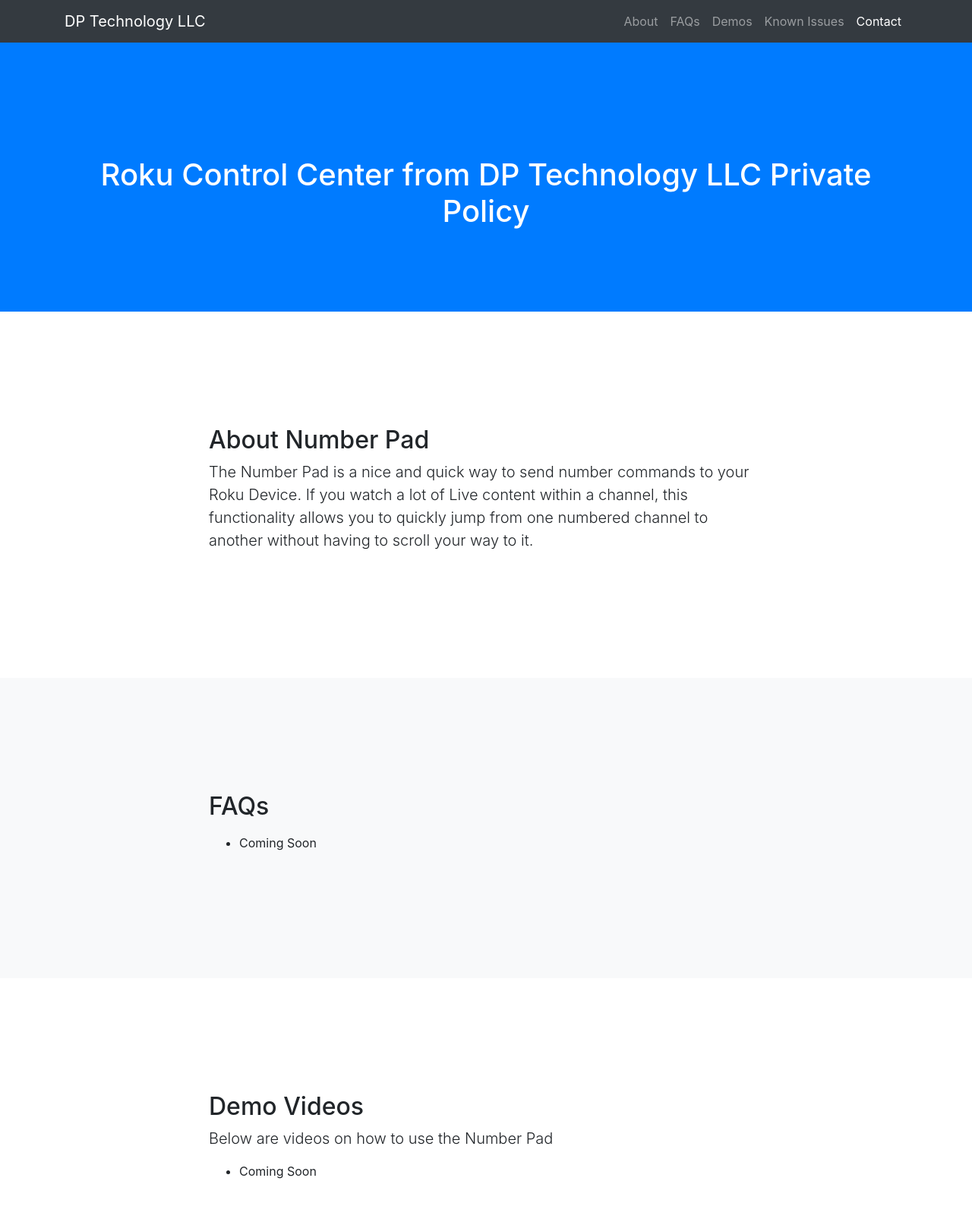
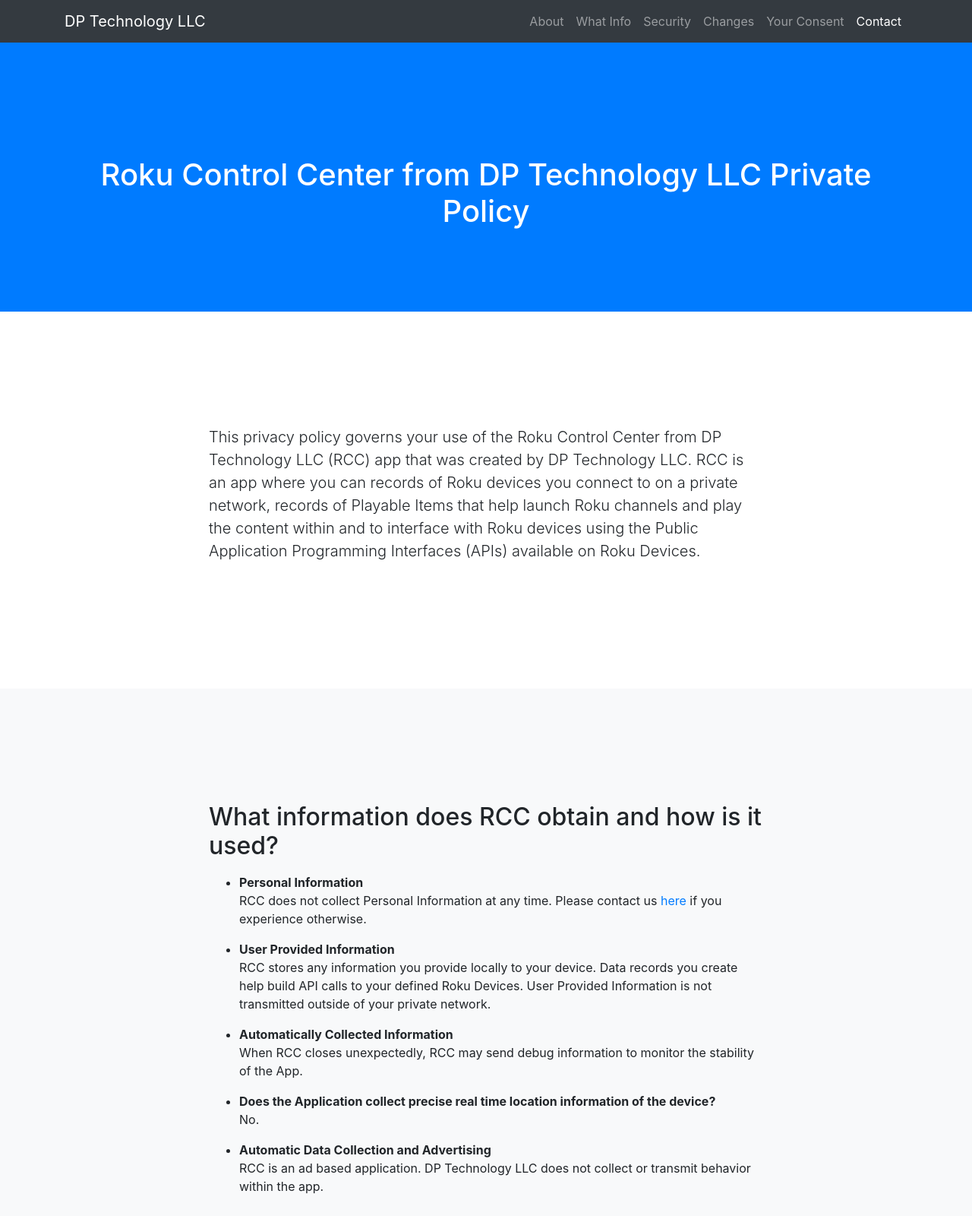
Before and after one commit to DP-Technology-LLC/dp-technology-llc.github.io, a plain HTML site: page rcc_privatepolicy.html in a window 1280 px wide. Shown: the top 1600 px of the page at 76% size. Drawn offline with Linux system fonts and the light colour scheme.

Commit message:
Updated content for Privacy Policy.

```diff
--- a/rcc_privatepolicy.html
+++ b/rcc_privatepolicy.html
@@ -28,13 +28,16 @@
                         <a class="nav-link js-scroll-trigger" href="#about">About</a>
                     </li>
                     <li class="nav-item">
-                        <a class="nav-link js-scroll-trigger" href="#faqs">FAQs</a>
+                        <a class="nav-link js-scroll-trigger" href="#whatinfo">What Info</a>
                     </li>
                     <li class="nav-item">
-                        <a class="nav-link js-scroll-trigger" href="#videos">Demos</a>
+                        <a class="nav-link js-scroll-trigger" href="#security">Security</a>
                     </li>
                     <li class="nav-item">
-                        <a class="nav-link js-scroll-trigger" href="#known issues">Known Issues</a>
+                        <a class="nav-link js-scroll-trigger" href="#changes">Changes</a>
+                    </li>
+                    <li class="nav-item">
+                        <a class="nav-link js-scroll-trigger" href="#consent">Your Consent</a>
                     </li>
                     <li class="nav-item">
                         <a class="nav-link js-scroll-trigger" href="#contact">Contact</a>
@@ -52,56 +55,83 @@
         <div class="container">
             <div class="row">
                 <div class="col-lg-8 mx-auto">
-                    <h2>About Number Pad</h2>
-                    <p class="lead">The Number Pad is a nice and quick way to send number commands to your Roku Device. If you watch a lot of Live content within a channel, this functionality allows you to quickly jump from one numbered channel to another without having to scroll your way to it.</p>
+                    <p class="lead">This privacy policy governs your use of the Roku Control Center from DP Technology LLC (RCC) app that was created by DP Technology LLC.  RCC is an app where you can records of Roku devices you connect to on a private network, records of Playable Items that help launch Roku channels and play the content within and to interface with Roku devices using the Public Application Programming Interfaces (APIs) available on Roku Devices.</p>
                 </div>
             </div>
         </div>
     </section>
-    <section id="faqs" class="bg-light">
+    <section id="whatinfo" class="bg-light">
         <div class="container">
             <div class="row">
                 <div class="col-lg-8 mx-auto">
-                    <h2>FAQs</h2>
+                    <h2>What information does RCC obtain and how is it used?</h2>
                     <p class="lead"></p>
                     <ul>
-                        <li>Coming Soon</li>
+                        <li class="fw-bold">Personal Information</li>
+                        RCC does not collect Personal Information at any time. Please contact us
+                        <a href="mailto:dp.technology@outlook.com?subject=RCC%20Privacy%20Concern">here</a> if you experience otherwise.
+                    </ul>
+                    <ul>
+                        <li class="fw-bold">User Provided Information</li>
+                        RCC stores any information you provide locally to your device.  Data records you create help build API calls to your defined Roku Devices.  User Provided Information is not transmitted outside of your private network.
+                    </ul>
+                    <ul>
+                        <li class="fw-bold">Automatically Collected Information</li>
+                        When RCC closes unexpectedly, RCC may send debug information to monitor the stability of the App.
+                    </ul>
+                    <ul>
+                        <li class="fw-bold">Does the Application collect precise real time location information of the device?</li>
+                        No.
+                    </ul>
+                    <ul>
+                        <li class="fw-bold">Automatic Data Collection and Advertising</li>
+                        RCC is an ad based application.  DP Technology LLC does not collect or transmit behavior within the app.
                     </ul>
                 </div>
             </div>
         </div>
     </section>
-    <section id="videos">
+    <section id="security">
         <div class="container">
             <div class="row">
                 <div class="col-lg-8 mx-auto">
-                    <h2>Demo Videos</h2>
-                    <p class="lead">Below are videos on how to use the Number Pad</p>
-                    <ul>
-                        <li>Coming Soon</li>
-                    </ul>
+                    <h2>Security</h2>
+                    <p class="lead">All data records can only be accessed by the application.</p>
                 </div>
             </div>
         </div>
     </section>
-    <section id="known issues" class="bg-light">
+    <section id="changes" class="bg-light">
         <div class="container">
             <div class="row">
                 <div class="col-lg-8 mx-auto">
-                    <h2>Known Issues</h2>
-                    <ul>
-                        <li>None reported thusfar</li>
-                    </ul>
+                    <h2>Changes</h2>
+                    <p class="lead">
+                        This Privacy Policy may be updated from time to time for any reason. New Privacy Polices will be posted at this location. You are advised to consult this Privacy Policy regularly for any changes, as continued use is deemed approval of all changes.
+                    </p>
                 </div>
             </div>
         </div>
     </section>
-    <section id="contact">
+    <section id="consent">
+        <div class="container">
+            <div class="row">
+                <div class="col-lg-8 mx-auto">
+                    <h2>Your Consent</h2>
+                    <p class="lead">
+                        By using RCC, you are consenting to our Privacy Policy now and as amended by us.
+                    </p>
+                </div>
+            </div>
+        </div>
+    </section>
+    <section id="contact" class="bg-light">
         <div class="container">
             <div class="row">
                 <div class="col-lg-8 mx-auto">
                     <h2>Contact us</h2>
-                    <p class="lead">Please feel free contact us regarding the Number Pad feature on RCC <a href="mailto:dp.technology@outlook.com?subject=RCC%20Inquery%20Number%20Pad">here</a>!</p>
+                    <p class="lead">Please feel free to contact us with any questions RCC <a href="mailto:dp.technology@outlook.com?subject=RCC%20Inquery%20Number%20Pad">here</a>!</p>
+
                 </div>
             </div>
         </div>
```
